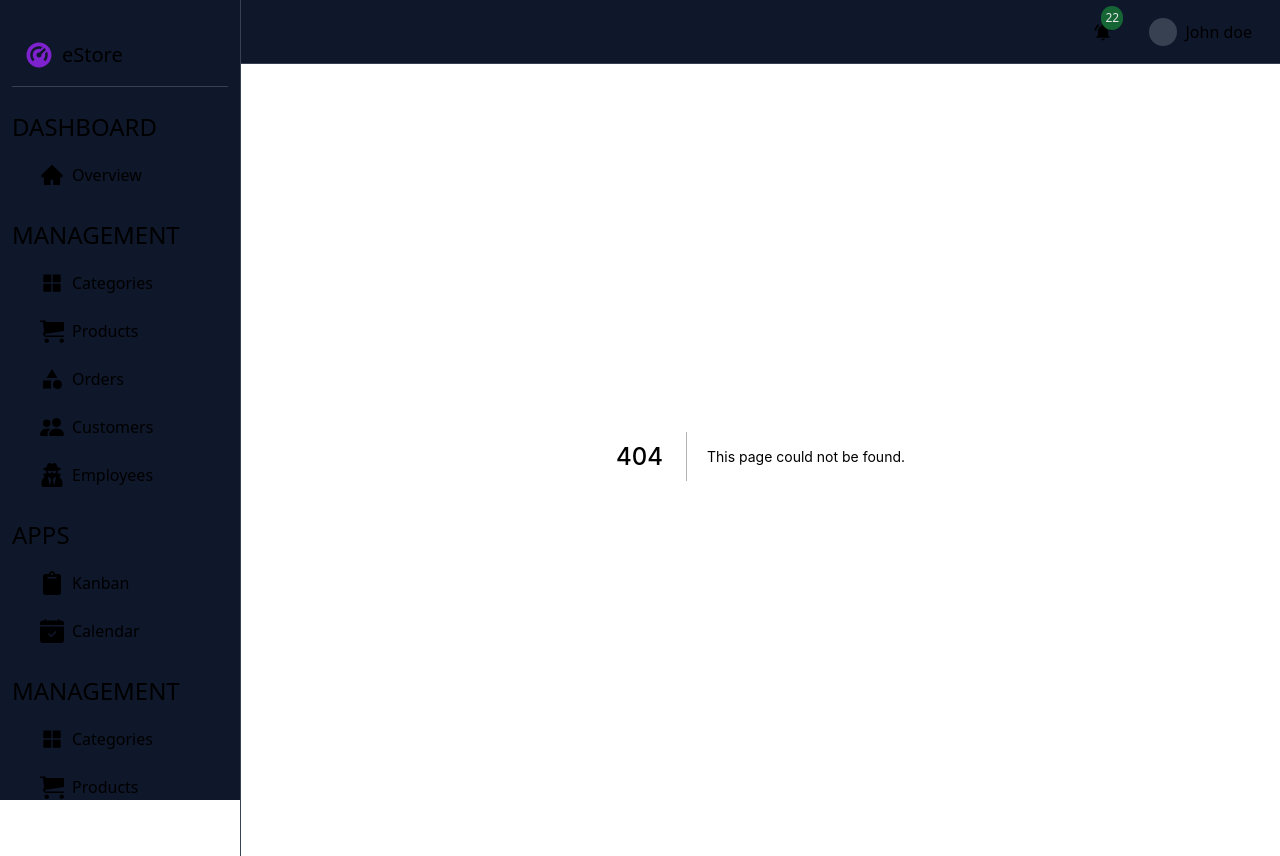
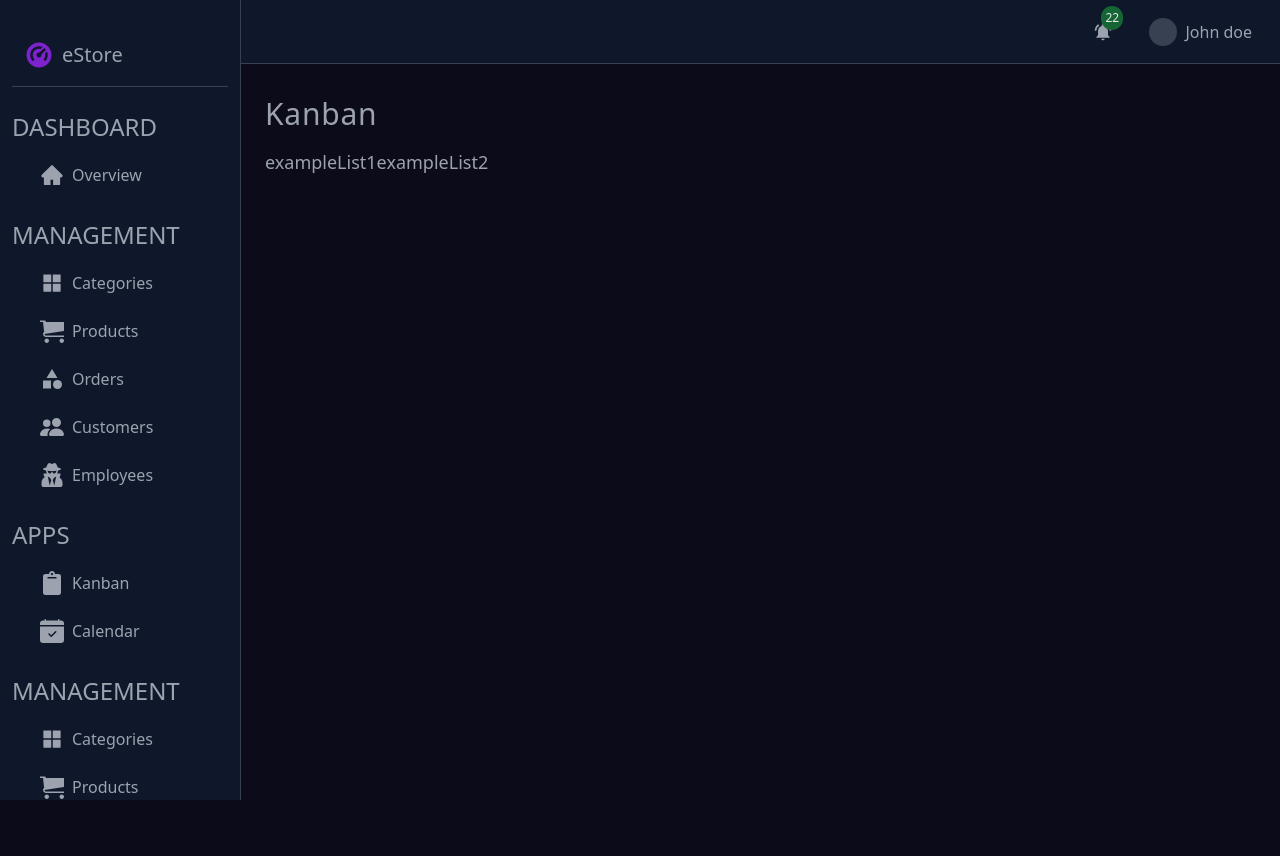
Before and after one commit to devsayog/ui-dashboard, a Next.js app: page /kanban in a window 1280 px wide. Before the commit this address had no page. After the commit the page ends 800 px from the top, so only its background shows below. Built offline with nearby package versions, Linux system fonts and the light colour scheme.

Commit message:
create zustand store and init with mockData

```diff
--- /dev/null
+++ b/src/components/kanban/Board.tsx
@@ -0,0 +1,33 @@
+import { DndContext } from '@dnd-kit/core'
+import { SortableContext } from '@dnd-kit/sortable'
+import { useEffect } from 'react'
+
+import { useAppStore } from '@/hooks/useAppStore'
+
+import { listsData } from './mockData'
+
+const Board = () => {
+  const boardStore = useAppStore()
+
+  useEffect(() => boardStore.initBoard(listsData), [])
+
+  return boardStore.lists.length > 0 ? (
+    <DndContext>
+      <div className="flex h-full overflow-x-auto">
+        <div className="mb-5 flex h-full w-full flex-nowrap">
+          <SortableContext items={boardStore.lists}>
+            {boardStore.lists.map((listId) => (
+              <p key={listId} className="text-lg">
+                {listId}
+              </p>
+            ))}
+          </SortableContext>
+        </div>
+      </div>
+    </DndContext>
+  ) : (
+    <p className="text2xl text-red-400">No Board</p>
+  )
+}
+
+export default Board
--- /dev/null
+++ b/src/components/kanban/mockData.ts
@@ -0,0 +1,58 @@
+import type { ListType } from './types'
+
+export const listsData: ListType[] = [
+  {
+    id: 'exampleList1',
+    title: 'Example list 1',
+    cards: [
+      {
+        id: 'card1',
+        content: '',
+        title: 'Example card 1 title',
+        listId: 'exampleList1',
+        createdAt: new Date(),
+      },
+      {
+        id: 'card2',
+        content: '',
+        title: 'Example card 2 title',
+        listId: 'exampleList1',
+        createdAt: new Date(),
+      },
+      {
+        id: 'card3',
+        content: '',
+        title: 'Example card 3 title',
+        listId: 'exampleList1',
+        createdAt: new Date(),
+      },
+    ],
+  },
+  {
+    id: 'exampleList2',
+    title: 'Example list 2',
+    cards: [
+      {
+        id: 'card4',
+        content: '',
+        title: 'Example card 4 title',
+        listId: 'exampleList2',
+        createdAt: new Date(),
+      },
+      {
+        id: 'card5',
+        content: '',
+        title: 'Example card 5 title',
+        listId: 'exampleList2',
+        createdAt: new Date(),
+      },
+      {
+        id: 'card6',
+        content: '',
+        title: 'Example card 6 title',
+        listId: 'exampleList2',
+        createdAt: new Date(),
+      },
+    ],
+  },
+]
--- /dev/null
+++ b/src/components/kanban/types.ts
@@ -0,0 +1,15 @@
+export type CardType = {
+  id: string
+  content: string
+  title: string
+  listId: string
+  createdAt: Date
+}
+export type ListType = {
+  id: string
+  title: string
+  cards: CardType[]
+}
+export type ListsByIdType = {
+  [listId: string]: ListType
+}
--- /dev/null
+++ b/src/components/kanban/utils/dndUtils.ts
@@ -0,0 +1,10 @@
+import { listToObj } from '@/utils/arrayUtils'
+
+import type { ListType } from '../types'
+
+export const initBoard = (lists: ListType[]) => {
+  const obj = listToObj<ListType>(lists)
+  const ids = lists.map((list) => list.id)
+
+  return { obj, ids }
+}
--- /dev/null
+++ b/src/hooks/useAppStore.ts
@@ -0,0 +1,26 @@
+/* eslint-disable no-param-reassign */
+import create from 'zustand'
+import { immer } from 'zustand/middleware/immer'
+
+import type { ListsByIdType, ListType } from '@/components/kanban/types'
+import { initBoard } from '@/components/kanban/utils/dndUtils'
+
+export interface AppState {
+  lists: string[]
+  listsById: ListsByIdType
+  initBoard: (params: ListType[]) => void
+}
+
+export const useAppStore = create(
+  immer<AppState>((set) => ({
+    lists: [],
+    listsById: {},
+    initBoard(lists) {
+      const { ids, obj } = initBoard(lists)
+      set((state) => {
+        state.lists = ids
+        state.listsById = obj
+      })
+    },
+  })),
+)
--- /dev/null
+++ b/src/pages/kanban.tsx
@@ -0,0 +1,16 @@
+import Board from '@/components/kanban/Board'
+
+const Index = () => {
+  return (
+    <section className="section" aria-labelledby="page-title">
+      <div className="mx-auto max-w-full">
+        <h2 className="heading2 mb-4" id="page-title">
+          Kanban
+        </h2>
+        <Board />
+      </div>
+    </section>
+  )
+}
+
+export default Index
--- /dev/null
+++ b/src/utils/arrayUtils.ts
@@ -0,0 +1,9 @@
+type Id = {
+  id: string
+}
+export const listToObj = <T extends Id>(arr: T[]) => {
+  return arr.reduce((acc: { [key: string]: T }, cur) => {
+    acc[cur.id] = cur
+    return acc
+  }, {})
+}
```
Also changed, not shown: package.json (+8 -1 lines), 1 other file (tests, documents, lock files or other folders).
